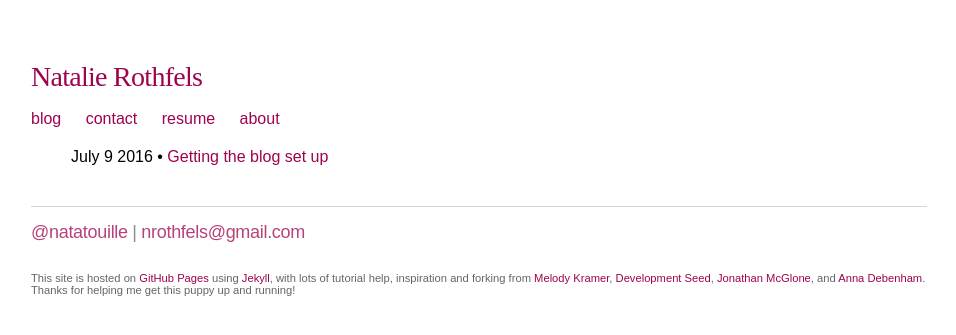
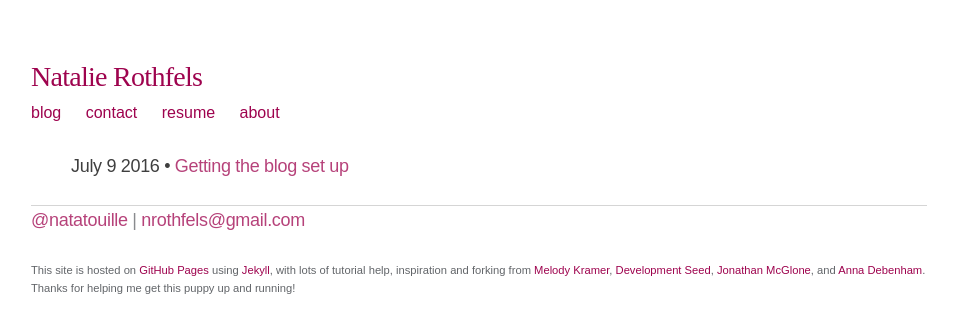
Before and after one commit to nrothfels/nrothfels.github.io, a Jekyll site: the page built from blog/index.html, in a window 1280 px wide. Shown: the top 335 px of the page, without its empty margins (161-1117 px from the left). Built offline with Jekyll 4.4.1, drawn with Linux system fonts in a browser that asks for light colours; some web fonts are replaced.

Commit message:
Fix the blog issues where I couldn't add another post!

```diff
--- a/_layouts/default.html
+++ b/_layouts/default.html
@@ -1,5 +1,5 @@
 {% include head.html %}
-  <h1>{{ page.title }}</h1>
+  <h2>{{ page.title }}</h2>
   {{ content }}
 
 {% include foot.html %}
--- a/_layouts/post.html
+++ b/_layouts/post.html
@@ -1,6 +1,7 @@
 ---
 layout: default
 ---
+
 <p class="blog-meta">{{ page.date | date:"%B %-d %Y" }}</p>
 
 <div class="post">
--- a/blog/index.html
+++ b/blog/index.html
@@ -1,10 +1,12 @@
 ---
 layout: default
+active: blog
+description: "Writing and blog posts"
 ---
 <h1>{{ page.title }}</h1>
-<ul class="posts">
+<ul class="post">
   {% for post in site.posts %}
-  <li><time>{{ post.date | date:"%B %-d %Y"  }}</time> • <a href= "{{ post.url }}"
+  <li><time>{{ post.date | date:"%B %-d %Y" }}</time> • <a href= "{{ post.url }}"
     title="{{ post.title }}">{{ post.title }}</a></li>
     {% endfor %}
   </ul>
--- a/css/main.css
+++ b/css/main.css
@@ -14,14 +14,16 @@
     width: 70%;
 }
 nav ul, footer ul {
-    font-family:"Hind Madurai", sans-serif;
+    font-family:"Cambo", sans-serif;
     padding: 0px;
     list-style: none;
     font-weight: bold;
+    display:inline;
+    font-weight:200;
 }
 
 nav ul li, footer ul li {
-    font-family:"Hind Madurai", sans-serif;
+    font-family:"Cambo", sans-serif;
     display: inline;
     margin-right: 20px;
     font-weight:200;
@@ -29,8 +31,9 @@
 
 footer {
   color: #626569;
-  font-family: "Hind Madurai" sans-serif;;
+  font-family: "Cambo" sans-serif;;
   border-top: 1px solid #d5d5d5;
+  font-weight: 200;
 }
 
 a {
@@ -45,7 +48,8 @@
   text-decoration: none;
   color: #6B0236;
 }
-h1 {
+
+h1.title {
   font-family: "Cambo", serif;
     font-size: 28px;
     font-weight: 400;
@@ -59,8 +63,22 @@
     color: #CA337C;
 }
 
+h1 {
+  font-family: "Hind Madurai", serif;
+    font-size: 28px;
+    font-weight: 400;
+    line-height: 1.20;
+    opacity: 1.00;
+    margin-top: 0px;
+    margin-bottom: 10px;
+    letter-spacing: -0.72px;
+    word-spacing: 0.00px;
+    text-transform: none;
+    color: #CA337C;
+}
+
 h2 {
-  font-family: "Cambo", serif;
+  font-family: "Hind Madurai", serif;
     font-size: 24px;
     font-weight: 400;
     line-height: 1.20;
@@ -73,7 +91,7 @@
   }
 
 h3 {
-  font-family: "Cambo", serif;
+  font-family: "Hind Madurai", serif;
     font-size: 20px;
     font-weight: 400;
     line-height: 1.20;
@@ -101,18 +119,26 @@
   font-size:0.7em;
 }
 
+footer p {
+  font-family: "Cambo", sans-serif;
+}
+
 h1 a.title:visited {
   color: #CA337C;
 }
 
-ul.posts {
-    font-family: "Cambo", sans-serif;
-    margin: 20px auto 40px;
-    font-size: 1em;
-}
-
-ul.posts li {
+ul.post {
     list-style: none;
+    font-family: "Hind Madurai", sans-serif;
+      font-size: 18px;
+      font-weight: 300;
+      line-height: 1.60;
+      opacity: 0.75;
+      margin-top: 0px;
+      margin-bottom: 25px;
+      letter-spacing: -0.30px;
+      word-spacing: -0.10px;
+      text-transform: none;
 }
 
 img {
```
